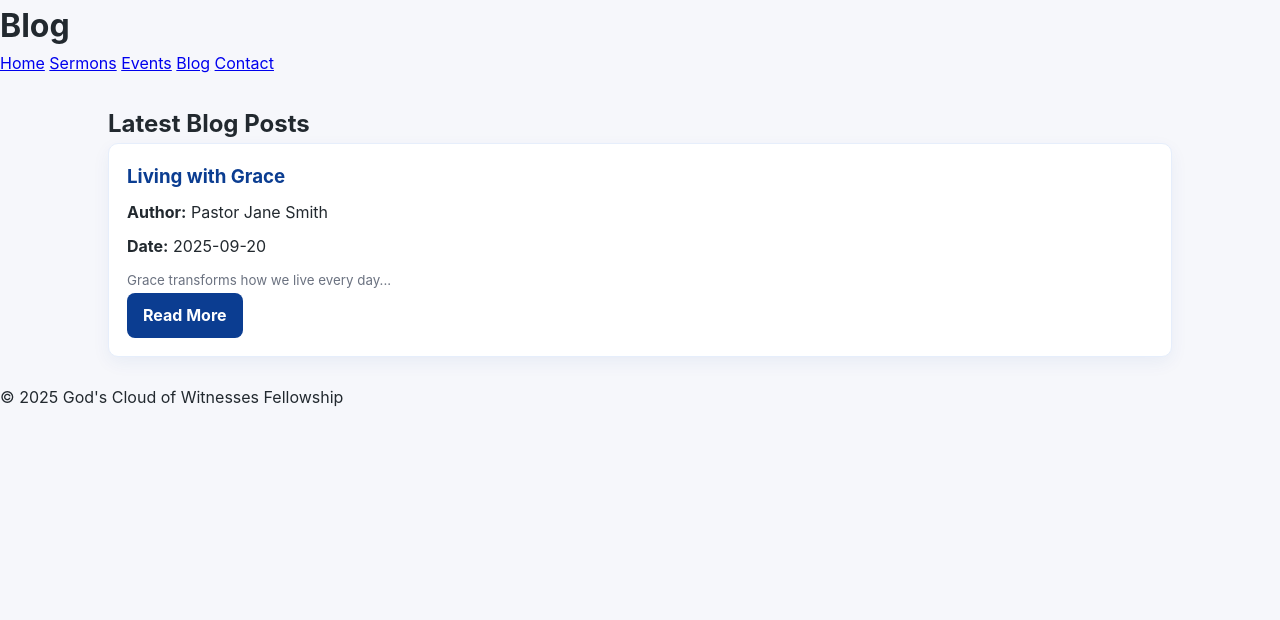
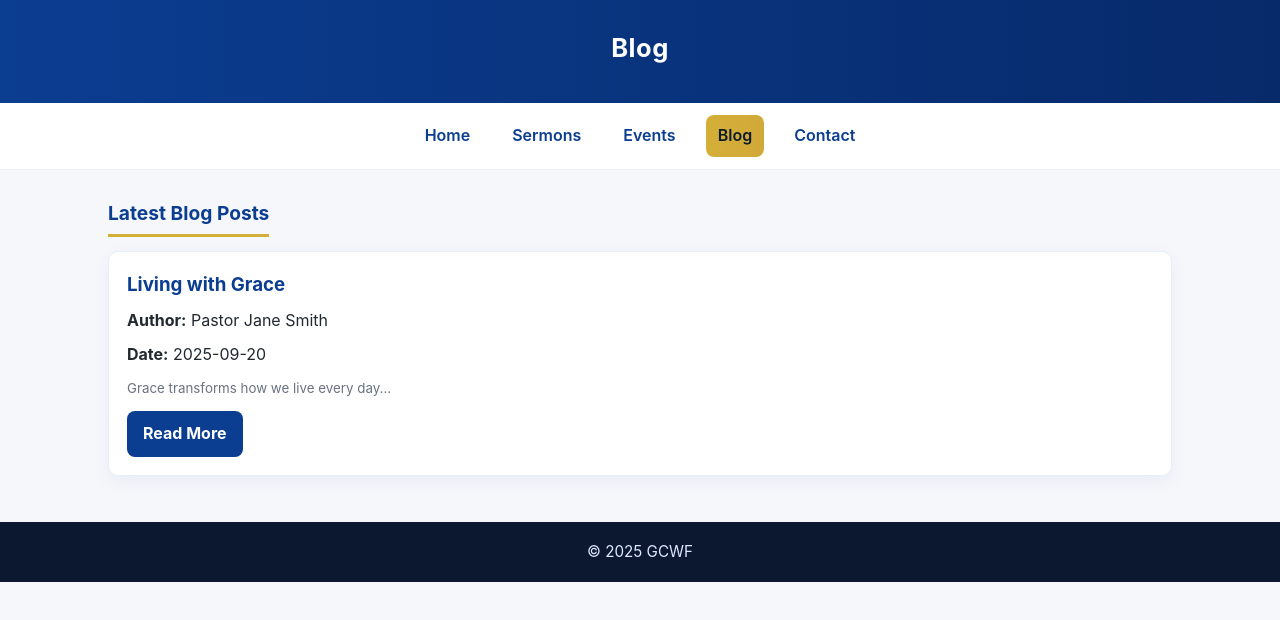
Before and after one commit to bpruitt021/GCWF, a plain HTML site: page blog.html in a window 1280 px wide. Drawn offline with Linux system fonts and the light colour scheme.

Commit message:
Update blog.html

```diff
--- a/blog.html
+++ b/blog.html
@@ -1,51 +1,53 @@
 <!DOCTYPE html>
 <html lang="en">
 <head>
-  <meta charset="UTF-8">
-  <meta name="viewport" content="width=device-width, initial-scale=1.0">
-  <title>Blog | GCWF</title>
+  <meta charset="utf-8" />
+  <meta name="viewport" content="width=device-width,initial-scale=1" />
+  <title>Blog — GCWF</title>
   <link rel="stylesheet" href="style.css">
 </head>
 <body>
-  <header>
-    <h1>Blog</h1>
-  </header>
-
-  <nav>
+  <header class="header"><h1>Blog</h1></header>
+  <nav class="nav">
     <a href="index.html">Home</a>
     <a href="sermons.html">Sermons</a>
     <a href="events.html">Events</a>
-    <a href="blog.html">Blog</a>
+    <a href="blog.html" class="active">Blog</a>
     <a href="contact.html">Contact</a>
   </nav>
 
   <main class="container">
-    <h2>Latest Blog Posts</h2>
-    <div id="blog"></div>
+    <h2 class="section-title">Latest Blog Posts</h2>
+    <div id="blog-list" class="grid-3"></div>
   </main>
 
-  <footer>
-    <p>&copy; 2025 God's Cloud of Witnesses Fellowship</p>
-  </footer>
+  <footer class="footer">© 2025 GCWF</footer>
 
 <script>
-    async function loadBlog() {
-      const res = await fetch("content/blog.json");
+async function loadBlog(){
+  try{
+    const res = await fetch('content/blog.json');
     const data = await res.json();
-      const container = document.getElementById("blog");
-      container.innerHTML = "";
-      data.forEach(item => {
-        const card = document.createElement("div");
-        card.classList.add("card");
+    const container = document.getElementById('blog-list');
+    container.innerHTML = '';
+    data.forEach(item=>{
+      const card = document.createElement('div');
+      card.className='card';
       card.innerHTML = `
         <h3>${item.title}</h3>
         <p><strong>Author:</strong> ${item.author}</p>
         <p><strong>Date:</strong> ${item.date}</p>
-          <small>${item.excerpt}</small><br>
-          <a href="${item.link}" class="btn">Read More</a>
+        <small>${item.excerpt}</small>
+        <div style="margin-top:10px">
+          <a class="btn" href="${item.link}">Read More</a>
+        </div>
       `;
       container.appendChild(card);
     });
+  }catch(e){
+    document.getElementById('blog-list').innerHTML = '<p>Unable to load posts.</p>';
+    console.error(e);
+  }
 }
 loadBlog();
 </script>
```
Lines whose indentation alone changed are shown as unchanged.
